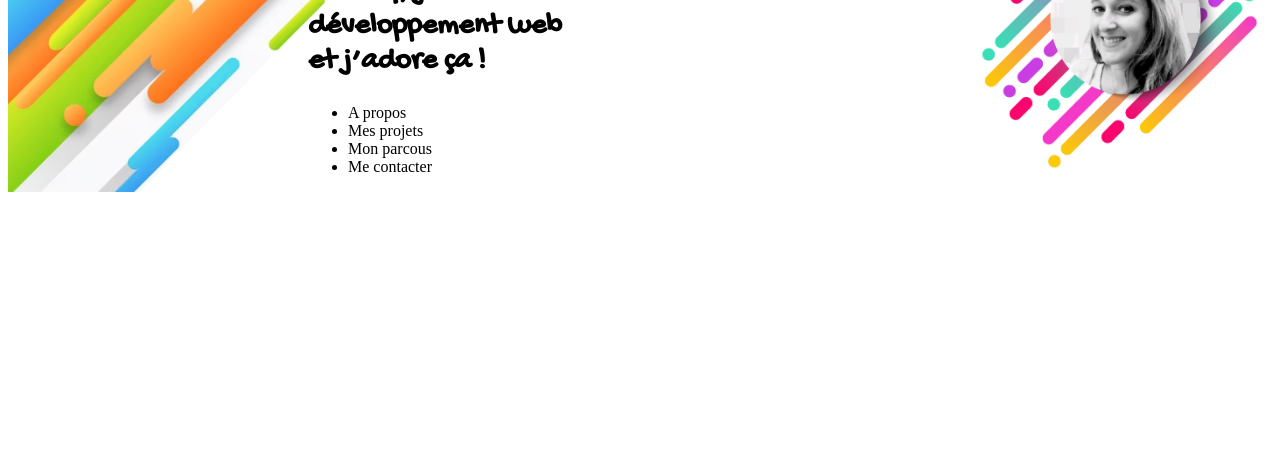
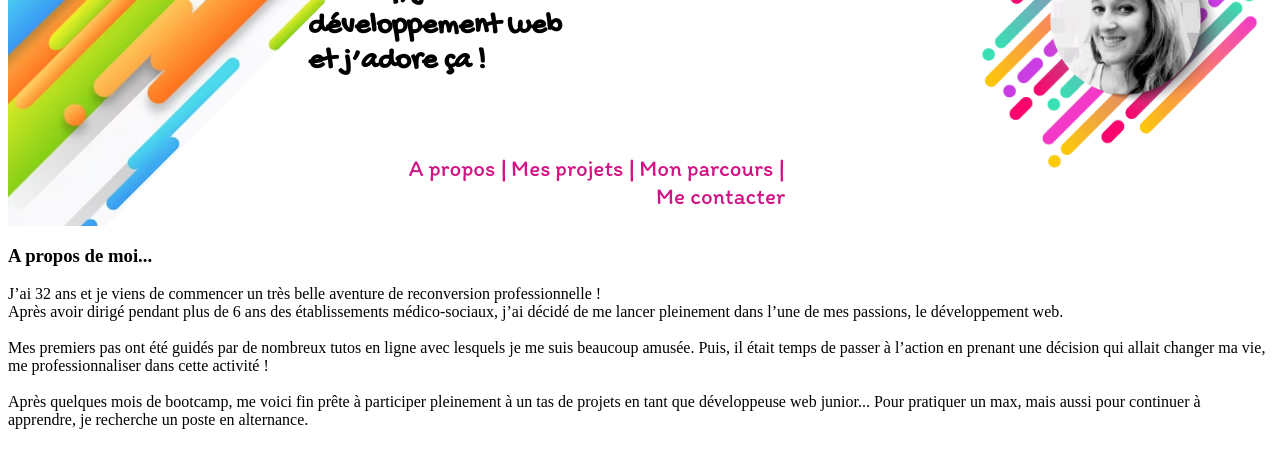
Before and after one commit to alexia-pratensi/portefolio, a plain HTML site: page index.html in a window 1280 px wide. Shown: the part 160-628 px from the top of the page. Drawn offline with Linux system fonts and the light colour scheme.

Commit message:
navbar-style

```diff
--- a/index.html
+++ b/index.html
@@ -4,7 +4,7 @@
     <link rel="stylesheet" href="style.css">
     <link rel="preconnect" href="https://fonts.googleapis.com">
     <link rel="preconnect" href="https://fonts.gstatic.com" crossorigin>
-    <link href="https://fonts.googleapis.com/css2?family=Gochi+Hand&display=swap" rel="stylesheet">
+    <link href="https://fonts.googleapis.com/css2?family=Gochi+Hand&family=Itim&display=swap" rel="stylesheet">
 
   </head>
   <body>
@@ -18,10 +18,10 @@
             <!-- navbar -->
             <nav class="navbar-anchor">
               <ul>
-                <li><a href="@url.Action('')"></a>A propos</li>
-                <li><a href="@url.Action('')"></a>Mes projets</li>
-                <li><a href="@url.Action('')"></a>Mon parcous</li>
-                <li><a href="@url.Action('')"></a>Me contacter</li>
+                <li><a href="@Url.Action('about')">A propos |</a></li>
+                <li><a href="@Url.Action('project')">Mes projets |</a></li>
+                <li><a href="@Url.Action('career')">Mon parcours |</a></li>
+                <li><a href="@Url.Action('contact')">Me contacter</a></li>
               </ul>
             </nav>
           </div>
@@ -30,7 +30,15 @@
         <img src="./images/avatar3.png" alt="avatar" id="foto-avatar">
       </div>
 
-      <div id="avatar">
+      <!-- A propos -->
+      <div id="about">
+        <h3>A propos de moi...</h3>
+        <p>J’ai 32 ans et je viens de commencer un très belle aventure de reconversion professionnelle !
+          <br>Après avoir dirigé pendant plus de 6 ans des établissements médico-sociaux, j’ai décidé de me lancer pleinement dans l’une de mes passions, le développement web.
+          <br>
+          <br>Mes premiers pas ont été guidés par de nombreux tutos en ligne avec lesquels je me suis beaucoup amusée. Puis, il était temps de passer à l’action en prenant une décision qui allait changer ma vie, me professionnaliser dans cette activité !
+          <br>
+          <br>Après quelques mois de bootcamp, me voici fin prête à participer pleinement à un tas de projets en tant que développeuse web junior... Pour pratiquer un max, mais aussi pour continuer à apprendre, je recherche un poste en alternance. </p>
       </div>
 
       <div id="">
--- a/style.css
+++ b/style.css
@@ -36,13 +36,13 @@
 
     h1 {
       font-size: 50px;
-      font-family: gochi hand ;
+      font-family:  'Gochi Hand', cursive;
       text-align: center;
     }
 
     h2 {
       font-size: 30px;
-      font-family: gochi hand;
+      font-family:  'Gochi Hand', cursive;
       text-align: start;
     }
 
@@ -58,6 +58,26 @@
     }
 
   /* navbar */
+
+    .navbar-anchor > ul {
+      padding-inline-start: 0px;
+      text-align: right;
+      margin-top: 75px;
+
+    }
+    .navbar-anchor > ul > li {
+      display: inline-block;
+      font-family: 'Itim', cursive;
+    }
+    .navbar-anchor > ul > li > a {
+      text-decoration: none;
+      color:rgb(210, 21, 134);
+      font-size: 23px;
+    }
+    .navbar-anchor > ul > li > a:hover {
+      color:black;
+    }
+
 
     @media screen and (max-width: 1100px) {
 
```
